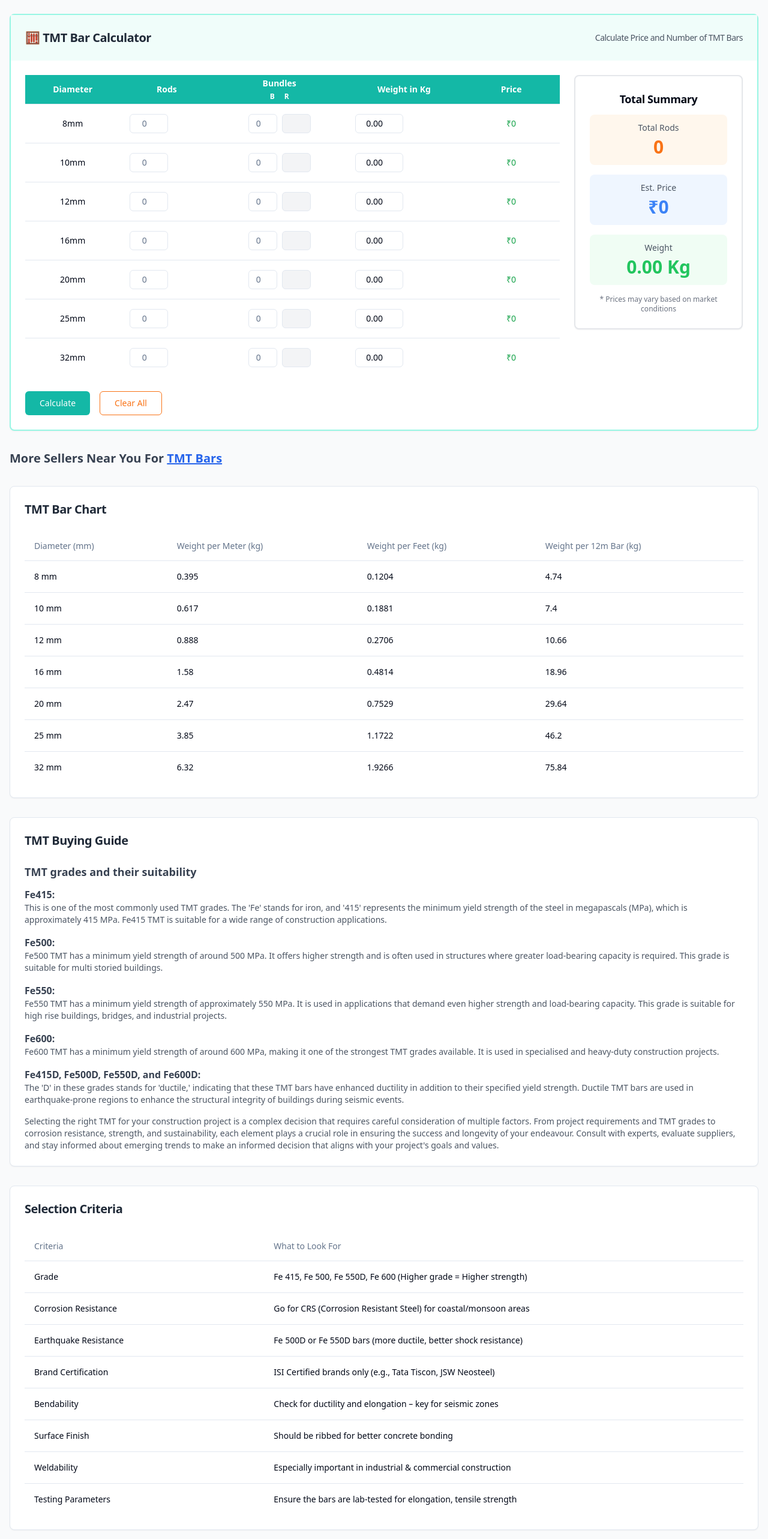
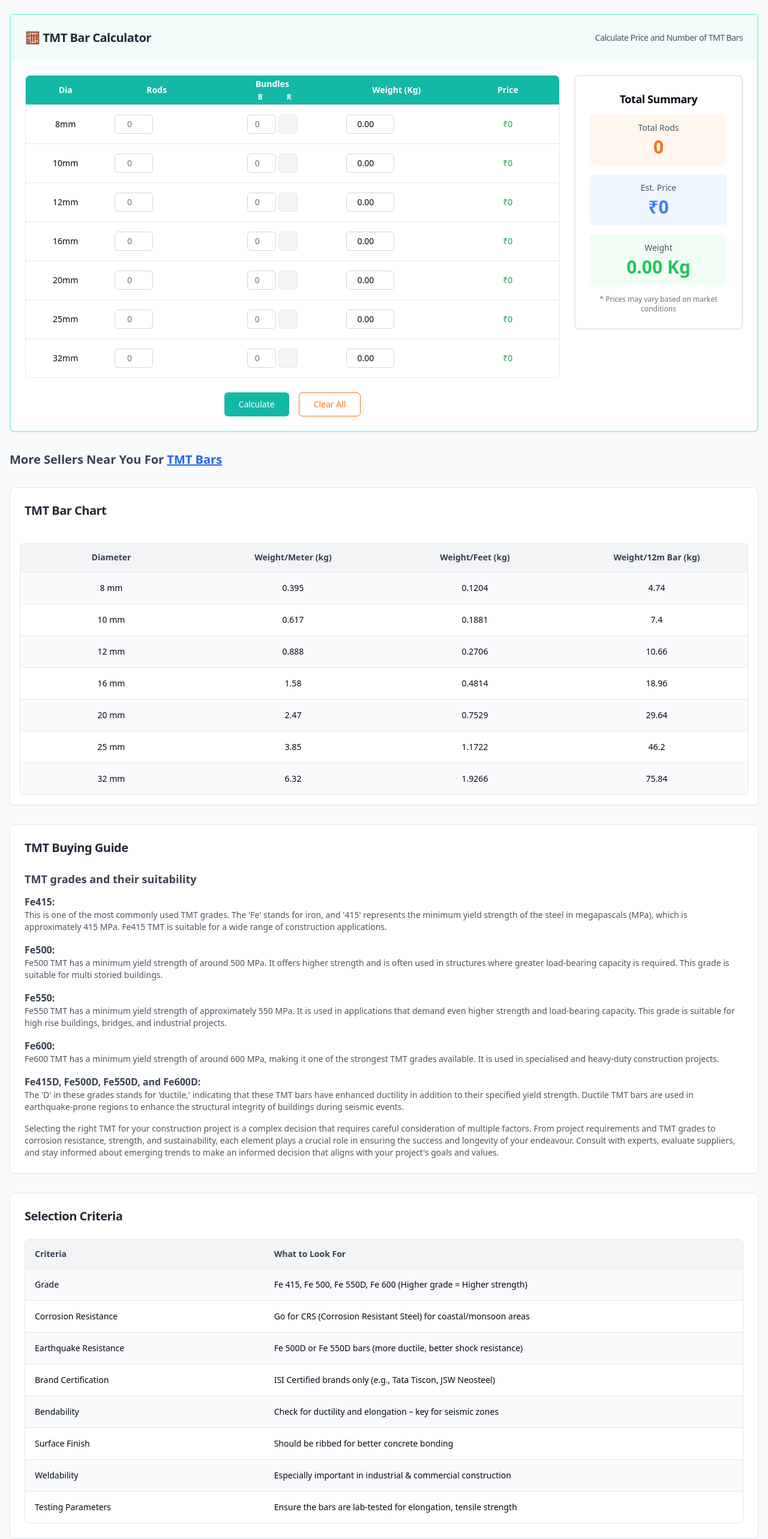
Before and after one commit to sreenivasanp-ops/Calculator_SEO_Pages, a React (Vite) app: page /tmt-bars in a window 1280 px wide. Shown: the part 105-2670 px from the top of the page at 60% size. Built offline with nearby package versions, Linux system fonts and the light colour scheme.

Commit message:
Fix: Improve TMT Bar Calculator and Chart UI
- Center-align Calculate/Clear All CTAs.
- Reduce "Diameter" column width, rename to "Dia".
- Adjust "R" and "B" sub-column widths.
- Optimize calculator and chart for no horizontal scrolling.

```diff
--- a/src/pages/TMTBars.tsx
+++ b/src/pages/TMTBars.tsx
@@ -116,47 +116,47 @@ const TMTBars = () => {
             <div className="grid grid-cols-1 xl:grid-cols-4 gap-6">
               {/* Calculator Table */}
               <div className="xl:col-span-3">
-                <div className="overflow-x-auto">
-                  <Table className="min-w-full">
+                <div className="overflow-hidden rounded-lg border border-gray-200">
+                  <Table className="w-full">
                     <TableHeader>
                       <TableRow className="bg-teal-500">
-                        <TableHead className="text-white font-semibold text-center min-w-[80px]">Diameter</TableHead>
-                        <TableHead className="text-white font-semibold text-center min-w-[80px]">Rods</TableHead>
-                        <TableHead className="text-white font-semibold text-center min-w-[120px]">
+                        <TableHead className="text-white font-semibold text-center w-16">Dia</TableHead>
+                        <TableHead className="text-white font-semibold text-center w-20">Rods</TableHead>
+                        <TableHead className="text-white font-semibold text-center w-28">
                           <div className="flex flex-col">
                             <span>Bundles</span>
-                            <div className="flex justify-center gap-4 text-xs mt-1">
-                              <span>B</span>
-                              <span>R</span>
+                            <div className="flex justify-center gap-2 text-xs mt-1">
+                              <span className="w-12">B</span>
+                              <span className="w-8">R</span>
                             </div>
                           </div>
                         </TableHead>
-                        <TableHead className="text-white font-semibold text-center min-w-[100px]">Weight in Kg</TableHead>
-                        <TableHead className="text-white font-semibold text-center min-w-[100px]">Price</TableHead>
+                        <TableHead className="text-white font-semibold text-center w-24">Weight (Kg)</TableHead>
+                        <TableHead className="text-white font-semibold text-center w-24">Price</TableHead>
                       </TableRow>
                     </TableHeader>
                     <TableBody>
                       {calculatorData.map((row, index) => (
                         <TableRow key={row.diameter} className="hover:bg-gray-50">
-                          <TableCell className="font-medium text-center">{row.diameter}</TableCell>
+                          <TableCell className="font-medium text-center text-sm">{row.diameter}</TableCell>
                           <TableCell className="text-center">
                             <Input
                               type="number"
                               min="0"
                               value={row.rods || ''}
                               onChange={(e) => handleInputChange(index, 'rods', e.target.value)}
-                              className="w-16 h-8 text-center text-sm"
+                              className="w-16 h-8 text-center text-sm border-gray-300 focus:border-teal-500 focus:ring-teal-500"
                               placeholder="0"
                             />
                           </TableCell>
                           <TableCell className="text-center">
-                            <div className="flex justify-center gap-2">
+                            <div className="flex justify-center gap-1">
                               <Input
                                 type="number"
                                 min="0"
                                 value={row.bundles || ''}
                                 onChange={(e) => handleInputChange(index, 'bundles', e.target.value)}
-                                className="w-12 h-8 text-center text-sm"
+                                className="w-12 h-8 text-center text-sm border-gray-300 focus:border-teal-500 focus:ring-teal-500"
                                 placeholder="0"
                               />
                               <Input
@@ -164,7 +164,7 @@ const TMTBars = () => {
                                 min="0"
                                 value={row.rods + (row.bundles * 10) || ''}
                                 readOnly
-                                className="w-12 h-8 text-center text-sm bg-gray-100"
+                                className="w-8 h-8 text-center text-sm bg-gray-100 border-gray-200 text-xs"
                               />
                             </div>
                           </TableCell>
@@ -175,11 +175,11 @@ const TMTBars = () => {
                               step="0.01"
                               value={row.weight.toFixed(2) || ''}
                               onChange={(e) => handleInputChange(index, 'weight', e.target.value)}
-                              className="w-20 h-8 text-center text-sm"
+                              className="w-20 h-8 text-center text-sm border-gray-300 focus:border-teal-500 focus:ring-teal-500"
                               placeholder="0.00"
                             />
                           </TableCell>
-                          <TableCell className="text-center font-medium text-green-600">
+                          <TableCell className="text-center font-medium text-green-600 text-sm">
                             ₹{row.price.toFixed(0)}
                           </TableCell>
                         </TableRow>
@@ -188,7 +188,7 @@ const TMTBars = () => {
                   </Table>
                 </div>
 
-                <div className="flex gap-4 mt-6">
+                <div className="flex justify-center gap-4 mt-6">
                   <Button
                     onClick={calculateTotals}
                     className="bg-teal-500 hover:bg-teal-600 text-white px-6"
@@ -241,29 +241,29 @@ const TMTBars = () => {
           </h2>
         </div>
 
-        {/* TMT Bar Chart Section */}
+        {/* TMT Bar Chart Section - Optimized */}
         <Card className="mb-8">
           <CardHeader>
             <CardTitle className="text-xl text-gray-800">TMT Bar Chart</CardTitle>
           </CardHeader>
-          <CardContent>
-            <div className="overflow-x-auto">
-              <Table>
+          <CardContent className="p-4">
+            <div className="overflow-hidden rounded-lg border border-gray-200">
+              <Table className="w-full">
                 <TableHeader>
-                  <TableRow>
-                    <TableHead>Diameter (mm)</TableHead>
-                    <TableHead>Weight per Meter (kg)</TableHead>
-                    <TableHead>Weight per Feet (kg)</TableHead>
-                    <TableHead>Weight per 12m Bar (kg)</TableHead>
+                  <TableRow className="bg-gray-100">
+                    <TableHead className="font-semibold text-gray-700 text-center w-1/4">Diameter</TableHead>
+                    <TableHead className="font-semibold text-gray-700 text-center w-1/4">Weight/Meter (kg)</TableHead>
+                    <TableHead className="font-semibold text-gray-700 text-center w-1/4">Weight/Feet (kg)</TableHead>
+                    <TableHead className="font-semibold text-gray-700 text-center w-1/4">Weight/12m Bar (kg)</TableHead>
                   </TableRow>
                 </TableHeader>
                 <TableBody>
-                  {tmtData.map((row) => (
-                    <TableRow key={row.diameter}>
-                      <TableCell className="font-medium">{row.diameter.replace('mm', ' mm')}</TableCell>
-                      <TableCell>{row.weightPerMeter}</TableCell>
-                      <TableCell>{row.weightPerFeet}</TableCell>
-                      <TableCell>{row.weightPer12m}</TableCell>
+                  {tmtData.map((row, index) => (
+                    <TableRow key={row.diameter} className={index % 2 === 0 ? "bg-gray-50" : "bg-white"}>
+                      <TableCell className="font-medium text-center">{row.diameter.replace('mm', ' mm')}</TableCell>
+                      <TableCell className="text-center">{row.weightPerMeter}</TableCell>
+                      <TableCell className="text-center">{row.weightPerFeet}</TableCell>
+                      <TableCell className="text-center font-medium">{row.weightPer12m}</TableCell>
                     </TableRow>
                   ))}
                 </TableBody>
@@ -331,17 +331,17 @@ const TMTBars = () => {
             <CardTitle className="text-xl text-gray-800">Selection Criteria</CardTitle>
           </CardHeader>
           <CardContent>
-            <div className="overflow-x-auto">
-              <Table>
+            <div className="overflow-hidden rounded-lg border border-gray-200">
+              <Table className="w-full">
                 <TableHeader>
-                  <TableRow>
-                    <TableHead className="w-1/3">Criteria</TableHead>
-                    <TableHead>What to Look For</TableHead>
+                  <TableRow className="bg-gray-100">
+                    <TableHead className="w-1/3 font-semibold text-gray-700">Criteria</TableHead>
+                    <TableHead className="font-semibold text-gray-700">What to Look For</TableHead>
                   </TableRow>
                 </TableHeader>
                 <TableBody>
                   {selectionCriteria.map((item, index) => (
-                    <TableRow key={index}>
+                    <TableRow key={index} className={index % 2 === 0 ? "bg-gray-50" : "bg-white"}>
                       <TableCell className="font-medium">{item.criteria}</TableCell>
                       <TableCell>{item.whatToLookFor}</TableCell>
                     </TableRow>
```
